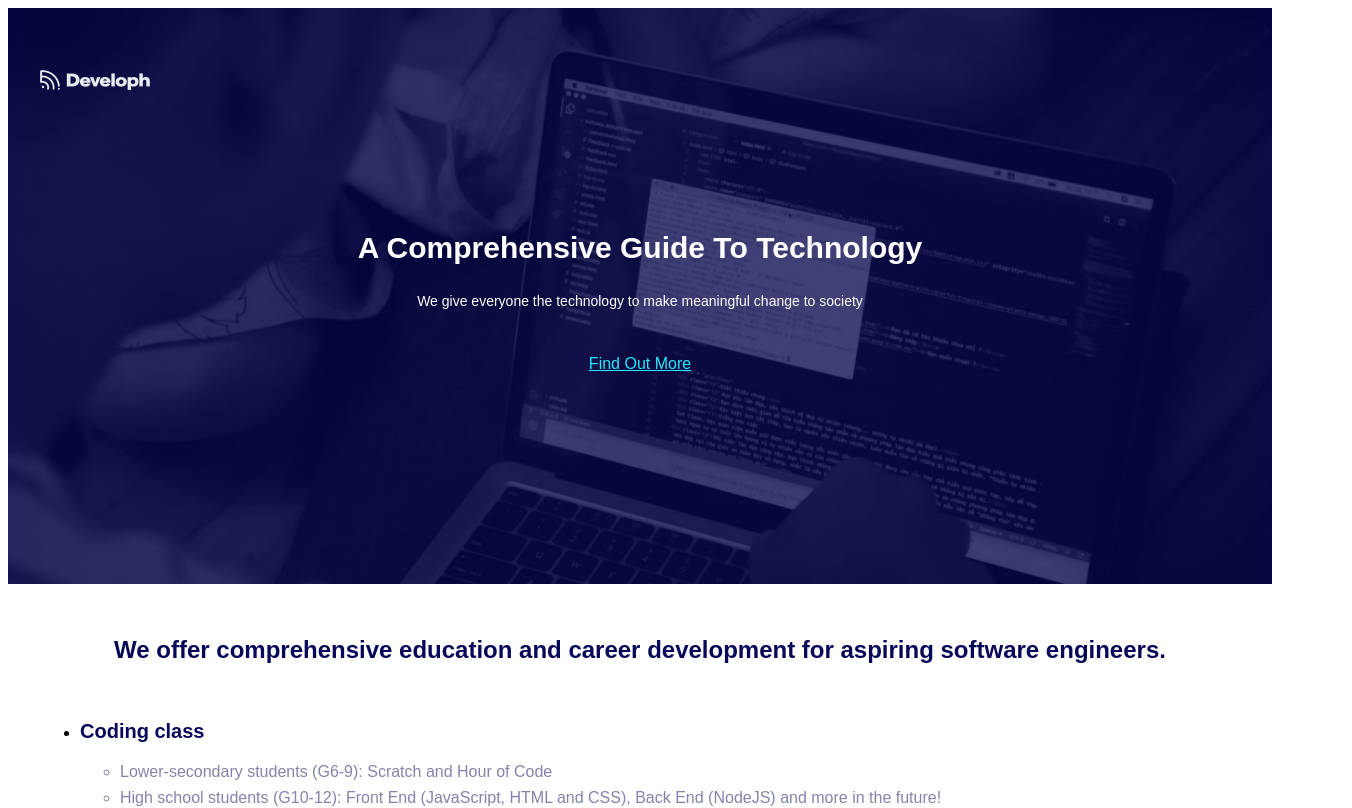
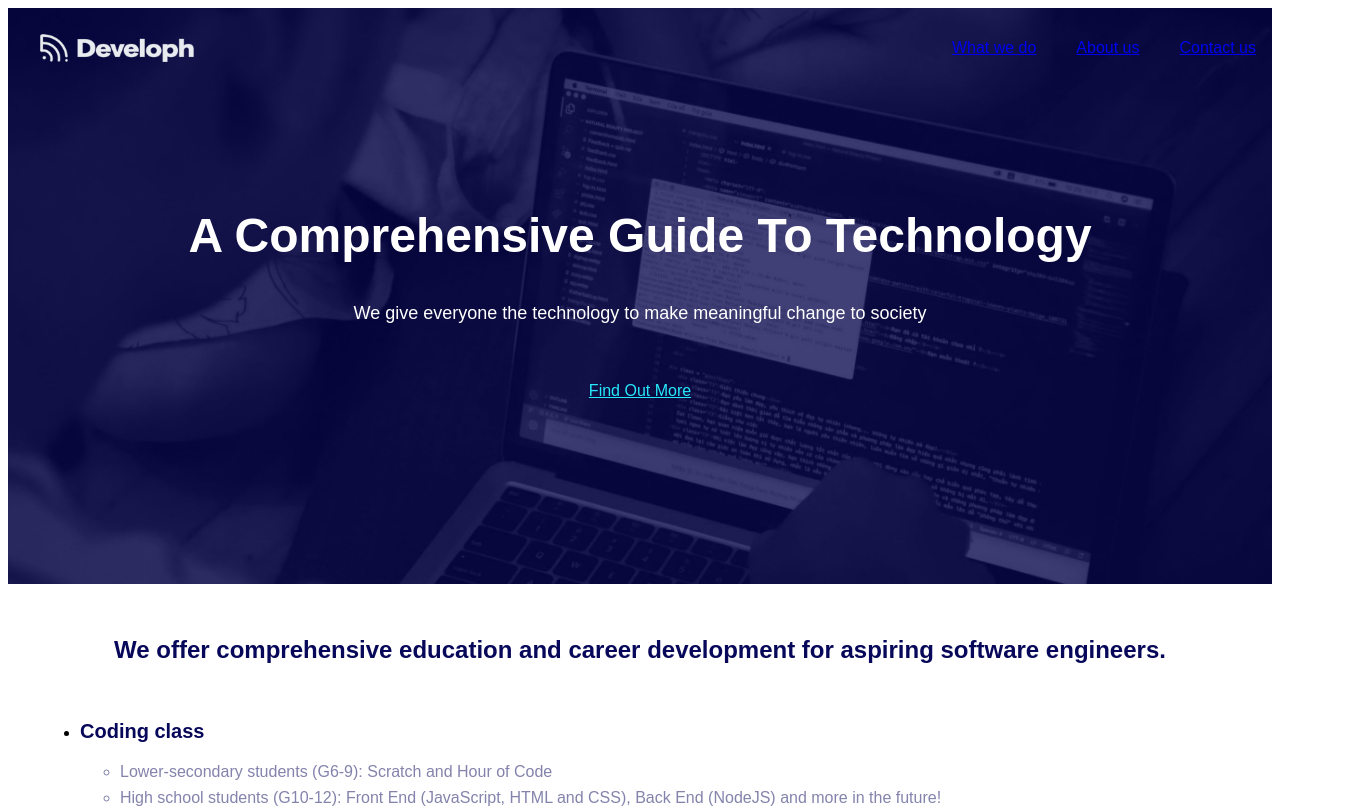
Before and after one commit to developh-vn/developh-web, a Next.js app: page / in a window 1280 px wide. Shown: the top 808 px of the page, 1352 px wide, since content can reach past the window. Built offline with nearby package versions, Linux system fonts and the light colour scheme; a web font is replaced by a local one.

Commit message:
Add hero and navigation large screen styles

```diff
--- a/components/home/Hero.module.css
+++ b/components/home/Hero.module.css
@@ -1,22 +1,33 @@
-.hero-container {
-    @apply flex flex-col items-center justify-center;
-    @apply px-8;
-    @apply bg-primary bg-center bg-cover;
+.hero {
+    @apply bg-primary bg-center bg-cover flex;
     background-image: url("/hero.jpg");
     min-height: 36em;
 }
 
+.hero-container {
+    @apply flex-1 self-stretch;
+    @apply flex flex-col items-center justify-center;
+    @apply px-8;
+}
+
 .hero-title {
-    @apply text-title-inverted font-title text-3xl text-center;
+    @apply text-title-inverted font-title text-center text-3xl;
 }
+@screen lg { .hero-title { @apply text-5xl; } }
 
 .hero-body {
     @apply text-body-inverted font-body text-center mt-2 text-sm;
 }
+@screen lg { .hero-body { @apply text-lg; } }
 
 .hero-cta {
-    @apply text-secondary block border-2 border-secondary font-body px-8 py-2;
+    @apply text-secondary block border border-secondary font-body px-8 py-2;
     @apply mt-6 transition-all duration-150 ease-in-out;
+}
+@screen lg {
+    .hero-cta {
+        @apply py-4 border-2;
+    }
 }
 .hero-cta:hover {
     @apply bg-secondary text-primary;
--- a/components/home/Hero.tsx
+++ b/components/home/Hero.tsx
@@ -1,9 +1,11 @@
 import Link from 'next/link'
 import styles from './Hero.module.css'
+import cn from 'classnames'
 
 export default function Hero() {
   return (
-    <header className={styles['hero-container']}>
+    <header className={styles.hero}>
+      <div className={cn(styles['hero-container'], 'lg:container mx-auto')}>
         <h1 className={styles['hero-title']}>A Comprehensive Guide To Technology</h1>
         <p className={styles['hero-body']}>
           We give everyone the technology to make meaningful change to society
@@ -11,6 +13,7 @@ export default function Hero() {
         <Link href="#">
           <a className={styles['hero-cta']}>Find Out More</a>
         </Link>
+      </div>
     </header>
   )
 }
--- a/components/shared/NavigationBar.module.css
+++ b/components/shared/NavigationBar.module.css
@@ -1,11 +1,15 @@
 .navbar {
-    @apply absolute h-20 flex items-center justify-between w-full;
-    @apply p-8;
+    @apply absolute h-20 flex w-full;
+}
+.navbar-container {
+    @apply flex-1 self-stretch p-8;
+    @apply flex items-center justify-between;
 }
 
 .logo {
     @apply h-5;
 }
+@screen lg { .logo { @apply h-7; } }
 .logo img {
     @apply max-h-full;
 }
@@ -30,6 +34,27 @@
     top: 0.375em;
 }
 
-.navigation > * {
+.navigation-list {
     @apply hidden;
 }
+
+@screen lg {
+    .navigation::before,
+    .navigation::after {
+        @apply hidden;
+    }
+    .navigation {
+        @apply bg-transparent h-auto w-auto;
+    }
+    .navigation-list {
+        @apply flex;
+    }
+    .navigation-list li {
+        @apply ml-10 text-body-inverted font-highlighted inline-block;
+        @apply border-b border-transparent translate-y-px;
+        @apply transition-all duration-150 ease-in-out;
+    }
+    .navigation-list li:hover {
+        @apply border-secondary;
+    }
+}
--- a/components/shared/NavigationBar.tsx
+++ b/components/shared/NavigationBar.tsx
@@ -1,16 +1,24 @@
 import styles from './NavigationBar.module.css'
+import cn from 'classnames'
+import Link from 'next/link'
 
 export default function NavigationBar({ children }) {
   return (
     <div className={styles.navbar}>
+      <div className={cn(styles['navbar-container'], 'lg:container mx-auto')}>
         {/* Logo */}
+        <Link href="/">
+          <a>
             <div className={styles.logo}>
               <img src="/developh_logo_white.png" alt="Developh" />
             </div>
+          </a>
+        </Link>
         {/* Navigation */}
         <nav className={styles.navigation}>
-        <ul>{children}</ul>
+          <ul className={styles['navigation-list']}>{children}</ul>
         </nav>
+      </div>
     </div>
   )
 }
--- a/tailwind.config.js
+++ b/tailwind.config.js
@@ -12,6 +12,10 @@ module.exports = {
       highlighted: ['Circular Std Medium', 'sans-serif'],
     },
     extend: {
+      spacing: {
+        '7': '1.75rem',
+        hairline: '1px',
+      },
       backgroundColor: {
         extend: {
           primary: '#08085a',
```
Lines whose indentation alone changed are shown as unchanged.
